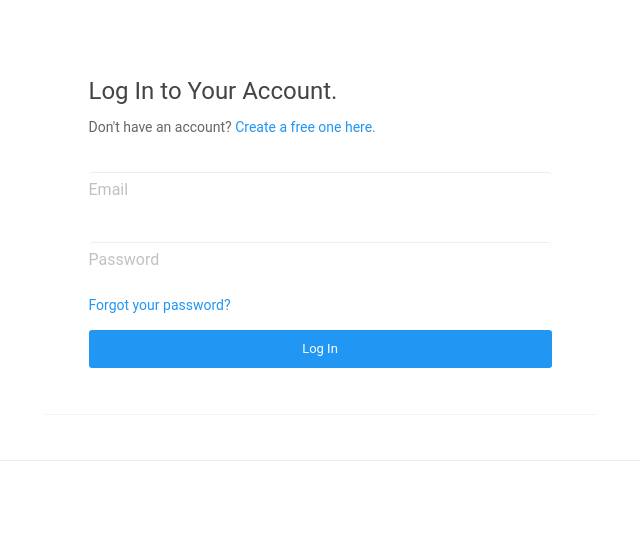
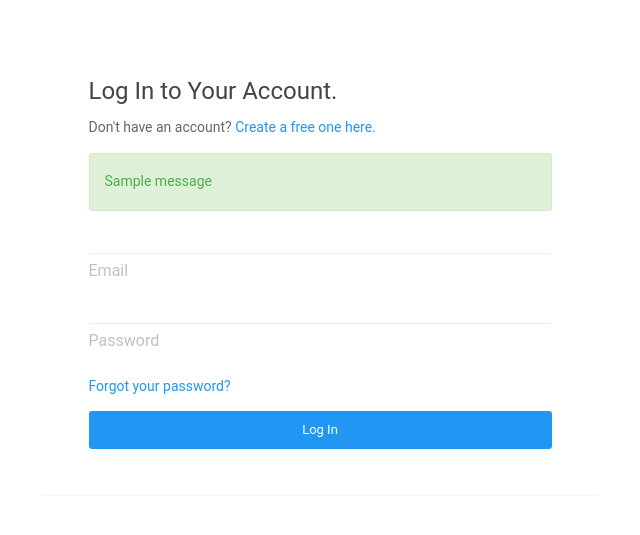
Before and after one commit to alexphelps/hiretech, a Django app: page /login/ in a window 1280 px wide. Shown: the part 66-601 px from the top of the page, without its empty margins (320-960 px from the left). Run offline with Django 3.2, Linux system fonts and the light colour scheme; tables that the repository leaves empty hold one stand-in row (values such as "Sample post"); one stand-in notice (Sample message) is shown; style sheets or scripts are compiled from the project's sources; some libraries are stand-ins or nearby versions.

Commit message:
add logout message to login page #11

```diff
--- a/thirtysevenjobs/templates/login.html
+++ b/thirtysevenjobs/templates/login.html
@@ -11,6 +11,9 @@
         {% for message in messages %}
           {% if message.level == 40 %}
             <div class="alert alert-danger" role="alert">{{ message }}</div>
+          {% endif %}
+          {% if message.level == 25 %}
+            <div class="alert alert-success" role="alert">{{ message }}</div>
           {% endif %}
         {% endfor %}
         <form action="." method="post" id="loginForm">
--- a/thirtysevenjobs/users/views.py
+++ b/thirtysevenjobs/users/views.py
@@ -21,6 +21,12 @@ from companies.models import Company
 class LogoutView(TemplateView):
     def get(self,request):
         logout(request)
+        info_msg = 'You have been logged out.'
+        messages.add_message(
+            self.request,
+            MSG.SUCCESS,
+            info_msg
+        )
         return HttpResponseRedirect('/login/')
 
 
```
